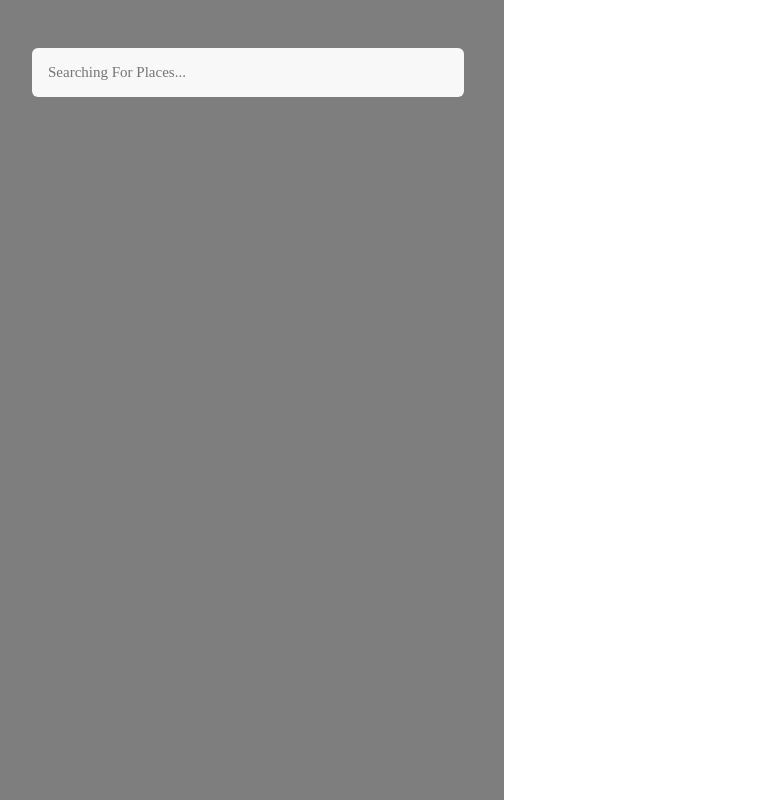
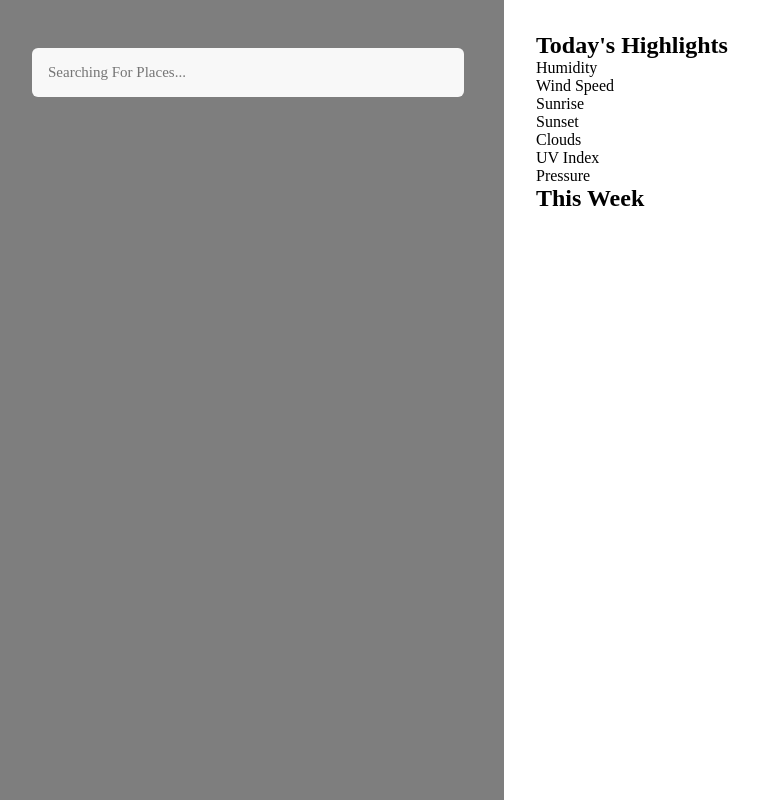
Before and after one commit to hieu12-12/Project-1, a plain HTML site: page index.html in a window 1280 px wide. Shown: the whole page, without its empty margins (8-767 px from the left). Drawn offline with Linux system fonts and the light colour scheme.

Commit message:
nathans css update

```diff
--- a/assets/css/style.css
+++ b/assets/css/style.css
@@ -56,3 +56,15 @@
   cursor: pointer;
   font-size: 22px;
 }
+
+
+.weather-output
+{
+   width: 60%;
+   position: fixed;
+   inset: 0;
+   margin-left: 40%;
+   padding: 2rem;
+   background: white;
+   overflow: auto;
+}
```
